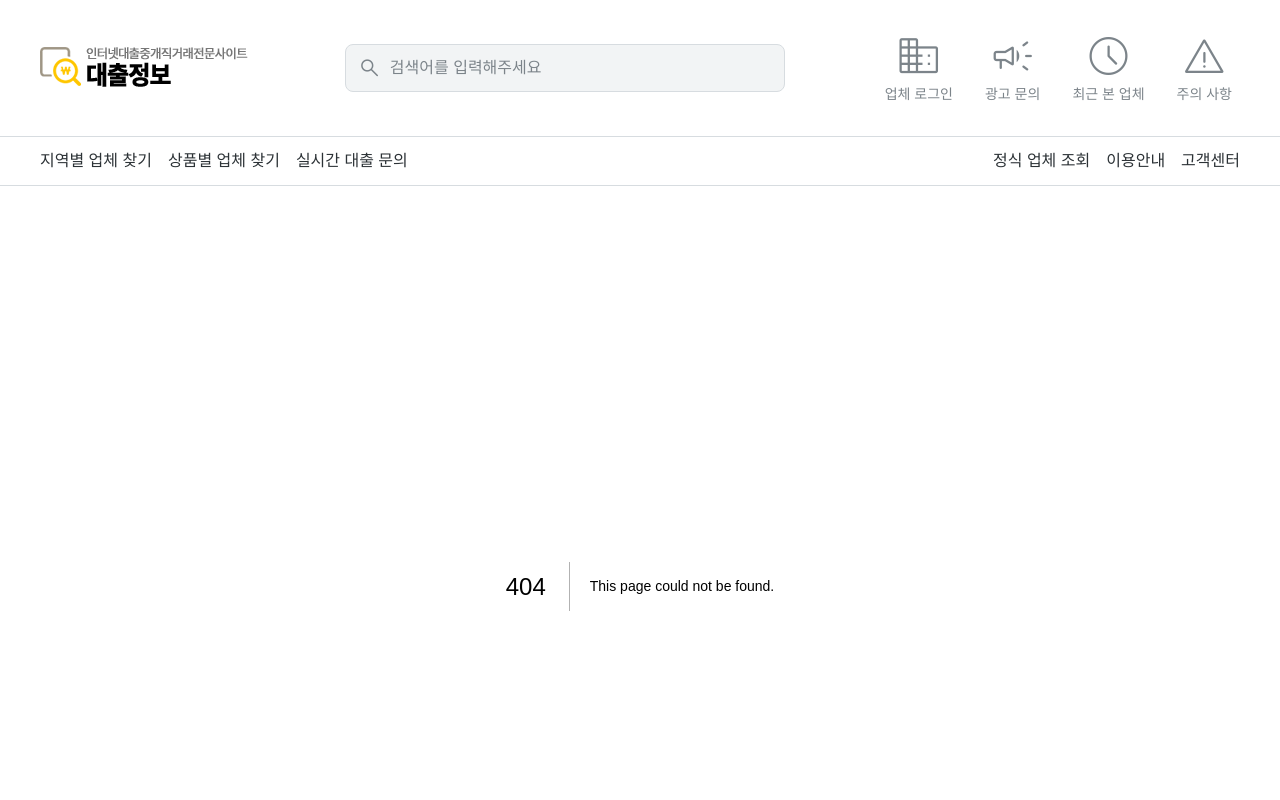
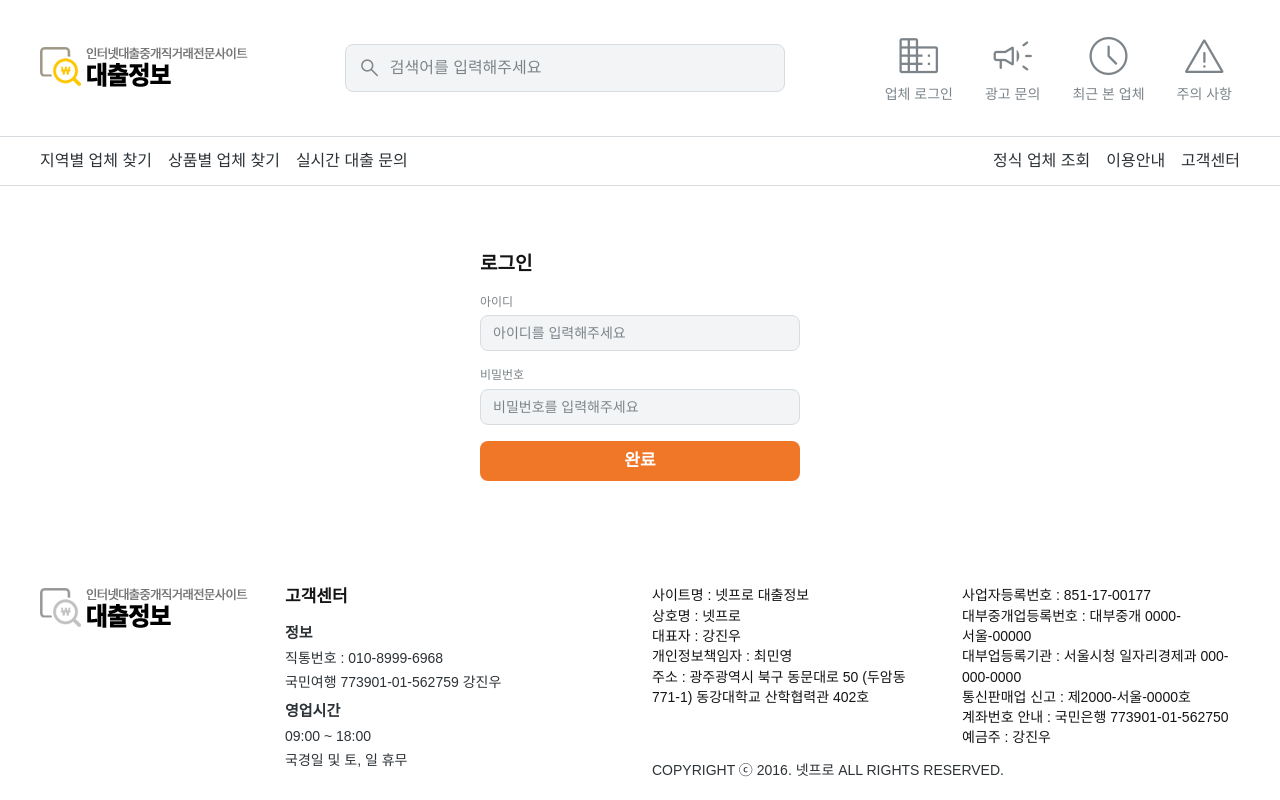
Before and after one commit to zegiha/loan_website, a Next.js app: page /login in a window 1280 px wide. Before the commit this address had no page. Shown: the top 800 px of the page. Built offline with nearby package versions, Linux system fonts and the light colour scheme.

Commit message:
feat: login 구현

```diff
--- /dev/null
+++ b/app/login/page.tsx
@@ -0,0 +1,55 @@
+'use client'
+
+import React, {useState} from "react";
+import InputSection from "@/components/molecules/Layout/inputSection/InputSection";
+import {Col} from "@/components/atoms/layout";
+import Typo from "@/components/atoms/typo/Typo";
+import {BaseButton, BaseTextInput, button} from "@/components/molecules/inputs";
+import {useRouter} from "next/navigation";
+
+export default function Login() {
+  const [id, setId] = useState('')
+  const [password, setPassword] = useState('')
+  const router = useRouter();
+
+  const loginAction = () => {
+    if(!id) {
+      alert('아이디를 입력해주세요')
+    } else {
+      if(!password) {
+        alert('비밀번호를 입력해주세요')
+      } else {
+        router.push('/');
+      }
+    }
+  }
+
+  return (
+    <InputSection title={'로그인'}>
+      <Col gap={4} width={'fill'}>
+        <Typo.Caption color={'dim'}>아이디</Typo.Caption>
+        <BaseTextInput
+          width={'fill'}
+          size={'normal'}
+          value={id}
+          onChangeAction={(v) => setId(v)}
+          placeholder={'아이디를 입력해주세요'}
+        />
+      </Col>
+      <Col gap={4} width={'fill'}>
+        <Typo.Caption color={'dim'}>비밀번호</Typo.Caption>
+        <BaseTextInput
+          width={'fill'}
+          inputType={'password'}
+          size={'normal'}
+          value={password}
+          onChangeAction={(v) => setPassword(v)}
+          placeholder={'비밀번호를 입력해주세요'}
+        />
+      </Col>
+      <BaseButton className={button.primary_button36} onClick={() => loginAction()}>
+        <Typo.SubBody emphasize color={'onPrimary'}>완료</Typo.SubBody>
+      </BaseButton>
+    </InputSection>
+  );
+}
--- a/components/molecules/inputs/buttons/button.module.scss
+++ b/components/molecules/inputs/buttons/button.module.scss
@@ -13,3 +13,34 @@
     transition: ani.$onTransition;
   }
 }
+
+
+.primary_button44 {
+  width: 100%;
+  background-color: semantic.$primary-primaryNormal;
+  border-radius: 8px;
+  padding: 12px;
+  display: flex;
+  justify-content: center;
+  align-items: center;
+  transition: ani.$leaveTransition;
+  &:hover {
+    transition: ani.$onTransition;
+    background-color: semantic.$primary-primaryHigh;
+  }
+}
+
+.primary_button36 {
+  width: 100%;
+  background-color: semantic.$primary-primaryNormal;
+  border-radius: 8px;
+  padding: 8px;
+  display: flex;
+  justify-content: center;
+  align-items: center;
+  transition: ani.$leaveTransition;
+  &:hover {
+    transition: ani.$onTransition;
+    background-color: semantic.$primary-primaryHigh;
+  }
+}
```
